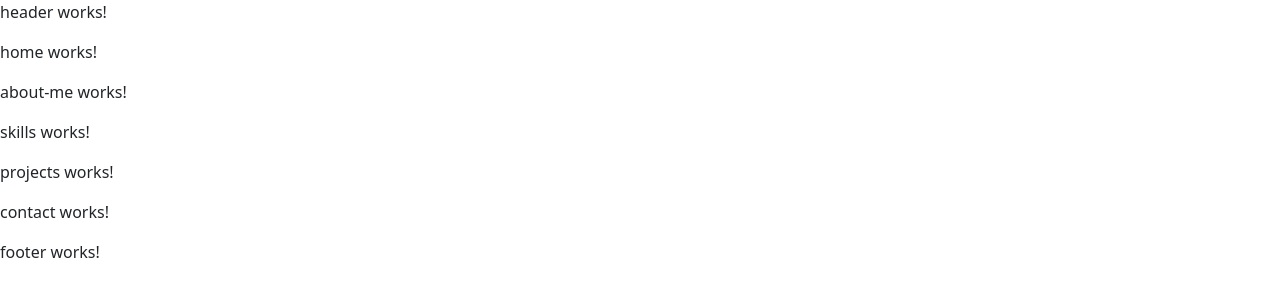
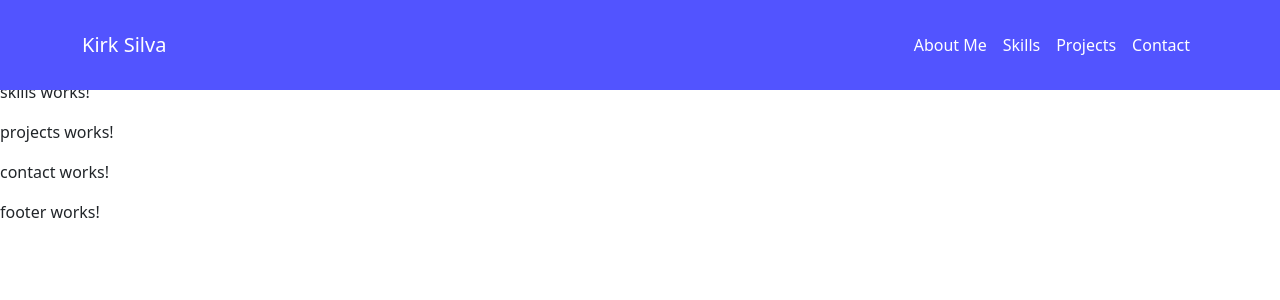
Before and after one commit to kirkkinichi/portfolio-v2, an Angular app: page / in a window 1280 px wide. Shown: the top 300 px of the page. Built offline with nearby package versions, Linux system fonts and the light colour scheme.

Commit message:
Adding fixed navbar.

```diff
--- a/src/app/components/header/header.component.html
+++ b/src/app/components/header/header.component.html
@@ -1 +1,30 @@
-<p>header works!</p>
+<nav class="header navbar navbar-expand-lg fixed-top">
+    <div class="container">
+
+        <div class="navbar-brand"><a href="/">Kirk Silva</a></div>
+
+        <!-- Collapsed Header -->
+        <button class="navbar-toggler" type="button" data-bs-toggle="collapse" data-bs-target="#navbarNav"
+            aria-controls="navbarNav" aria-expanded="false" aria-label="Toggle navigation">
+            <span class="navbar-toggler-icon"></span>
+        </button>
+
+
+        <div class="collapse navbar-collapse justify-content-end" id="navbarNav">
+            <ul class="navbar-nav">
+                <li class="nav-item">
+                    <a class="nav-link" href="/">About Me</a>
+                </li>
+                <li class="nav-item">
+                    <a class="nav-link" href="/">Skills</a>
+                </li>
+                <li class="nav-item">
+                    <a class="nav-link" href="/">Projects</a>
+                </li>
+                <li class="nav-item">
+                    <a class="nav-link" href="/">Contact</a>
+                </li>
+            </ul>
+        </div>
+    </div>
+</nav>
--- a/src/app/components/header/header.component.scss
+++ b/src/app/components/header/header.component.scss
@@ -0,0 +1,9 @@
+.header{
+    background-color: #5254FF;
+    padding: 25px;
+}
+
+.navbar-brand a, .navbar-nav .nav-link {
+    text-decoration: none;
+    color: #FFF;
+}
```
